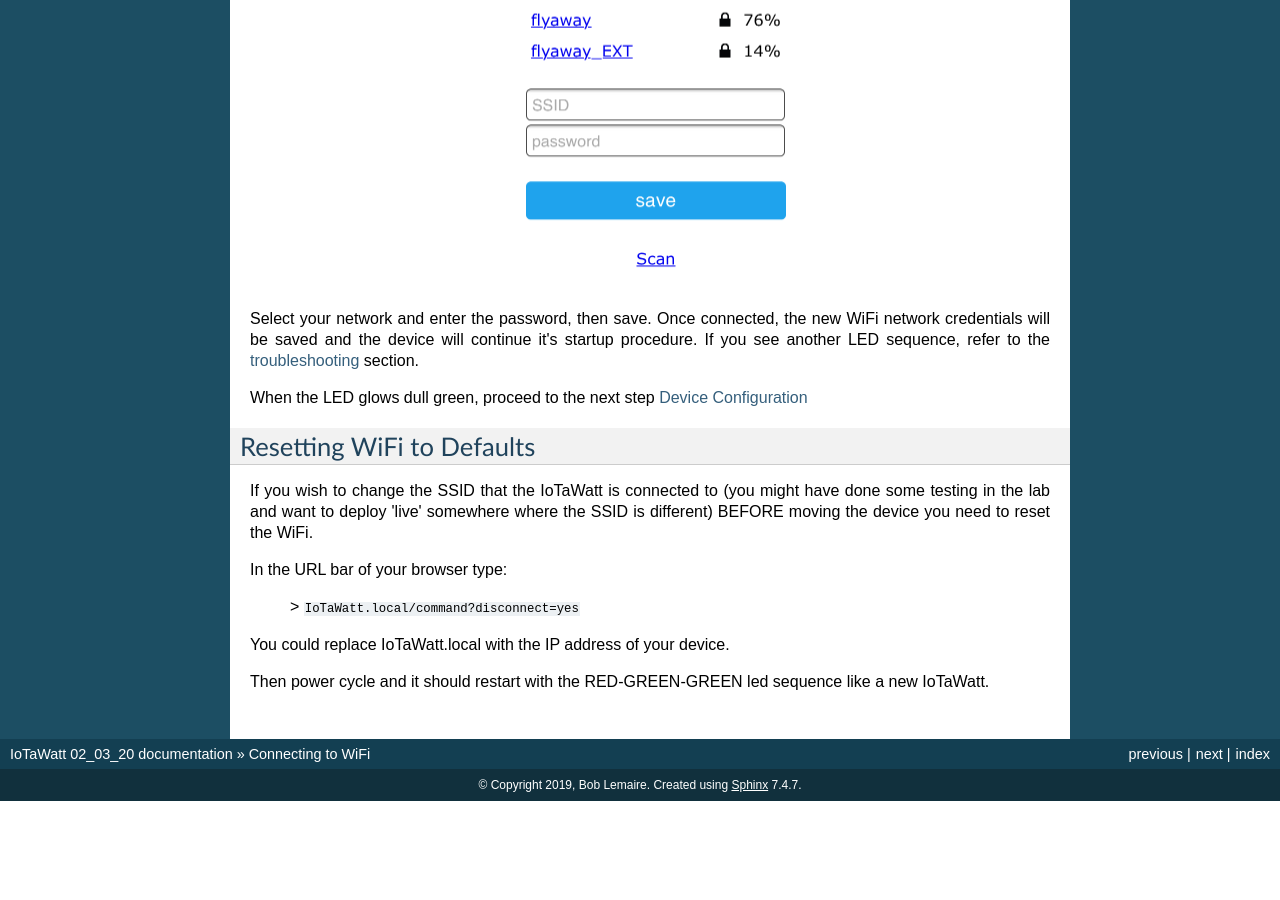
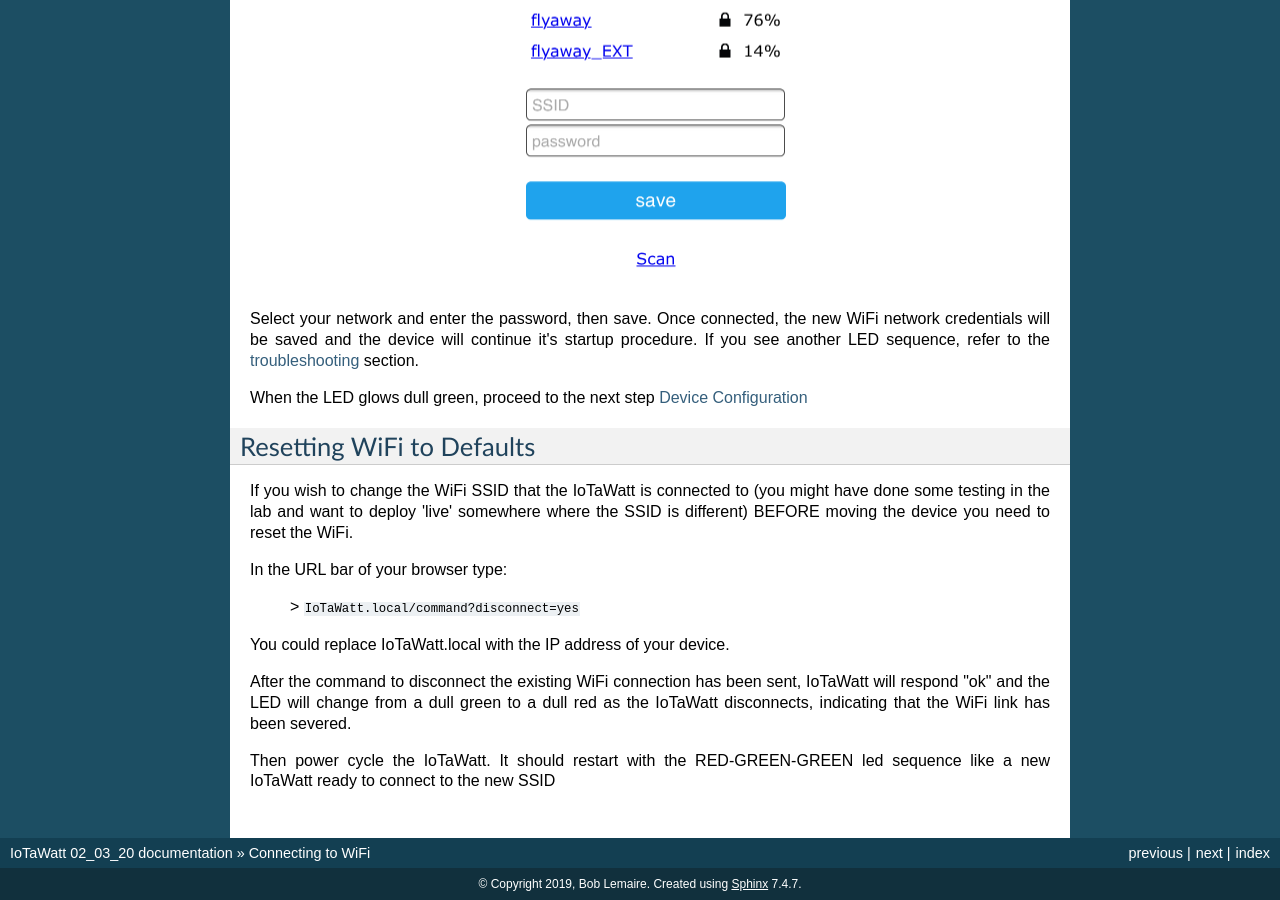
Before and after one commit to boblemaire/IoTaWatt, a Sphinx documentation site: the page built from Docs/connectWiFi.rst, in a window 1280 px wide and 900 px high, scrolled down 1329 px. Built offline with Sphinx 7.4.7, drawn with Linux system fonts in a browser that asks for light colours; formulas are drawn with MathJax 3; before the commit the page ends 2130 px from its top, so only the background shows below that.

Commit message:
Update connectWiFi.rst

```diff
--- a/Docs/connectWiFi.rst
+++ b/Docs/connectWiFi.rst
@@ -64,7 +64,7 @@
 Resetting WiFi to Defaults
 --------------------------
 
-If you wish to change the SSID that the IoTaWatt is connected to (you might have done some testing in the lab and want to deploy 'live' somewhere where the SSID is different) BEFORE moving the device you need to reset the WiFi.
+If you wish to change the WiFi SSID that the IoTaWatt is connected to (you might have done some testing in the lab and want to deploy 'live' somewhere where the SSID is different) BEFORE moving the device you need to reset the WiFi.
 
 In the URL bar of your browser type:
 
@@ -72,4 +72,6 @@
 
 You could replace IoTaWatt.local with the IP address of your device.
 
-Then power cycle and it should restart with the RED-GREEN-GREEN led sequence like a new IoTaWatt.
+After the command to disconnect the existing WiFi connection has been sent, IoTaWatt will respond "ok" and the LED will change from a dull green to a dull red as the IoTaWatt disconnects, indicating that the WiFi link has been severed.
+
+Then power cycle the IoTaWatt. It should restart with the RED-GREEN-GREEN led sequence like a new IoTaWatt ready to connect to the new SSID
```
